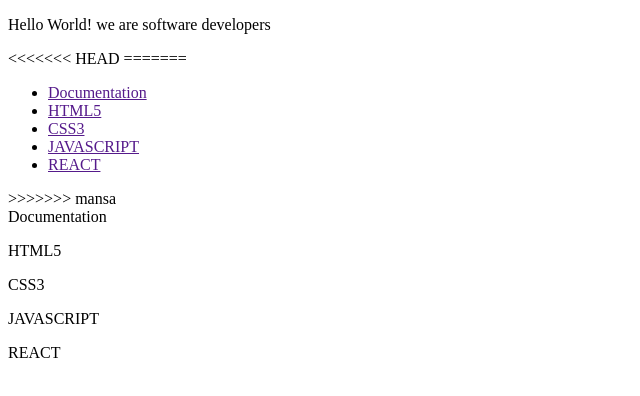
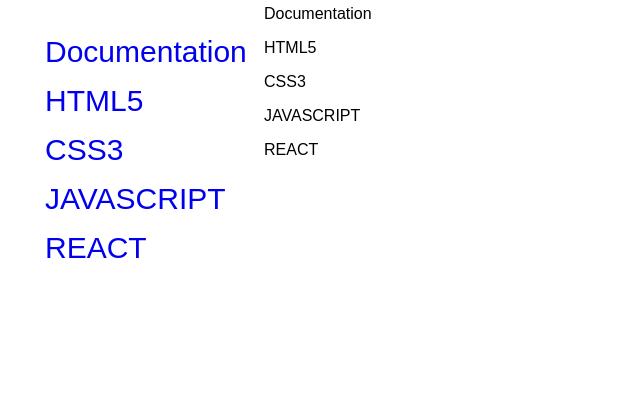
Before and after one commit to mansa-susa/microverse_olivier_faruq, a plain HTML site: page fcc-test-suite-template-master/index.html in a window 1280 px wide. Shown: the whole page, without its empty margins (0-640 px from the left). Drawn offline with Linux system fonts and the light colour scheme.

Commit message:
stylesheet

```diff
--- a/fcc-test-suite-template-master/css/style.css
+++ b/fcc-test-suite-template-master/css/style.css
@@ -0,0 +1,32 @@
+body {
+  display: flex;
+  margin: 5px;
+  font-family: Arial, Helvetica, sans-serif;
+}
+
+#navBar {
+  width: 20%;
+  color: rgb(102, 102, 230);
+  font-size: 30px;
+}
+ul li {
+  text-decoration: none;
+  display: block;
+  margin-top: 15px;
+}
+ul li a {
+  text-decoration: none;
+}
+#main-doc {
+  display: flex;
+  flex-direction: column;
+  width: 60%;
+  margin-left: 5px;
+}
+
+@media (max-width: 320px) {
+  .main-section {
+    margin-left: 10px;
+    font-size: 24px;
+  }
+}
--- a/fcc-test-suite-template-master/index.html
+++ b/fcc-test-suite-template-master/index.html
@@ -22,21 +22,18 @@
 
     -->
     <script src="js/index.js"></script>
-    <p>Hello World! we are software developers</p>
+    <!-- <p class="hello">Hello World! we are software developers</p> -->
+    <nav id="navBar">
+      <header></header>
+      <ul>
+        <li><a href="#Documentation" class="nav-link">Documentation</a></li>
+        <li><a href="#HTML5" class="nav-link">HTML5</a></li>
+        <li><a href="#CSS3" class="nav-link">CSS3</a></li>
+        <li><a href="#JAVASCRIPT" class="nav-link">JAVASCRIPT</a></li>
+        <li><a href="#REACT" class="nav-link">REACT</a></li>
+      </ul>
+    </nav>
     <main id="main-doc">
-<<<<<<< HEAD
-=======
-      <nav>
-      <header>      </header>
-        <ul>
-          <li><a href="" class="nav-link">Documentation</a></li>
-          <li><a href="" class="nav-link">HTML5</a></li>
-          <li><a href="" class="nav-link">CSS3</a></li>
-          <li><a href="" class="nav-link">JAVASCRIPT</a></li>
-          <li><a href="" class="nav-link">REACT</a></li>
-        </ul>
-      </nav>
->>>>>>> mansa
       <section class="main-section" id="Documentation">
         <header>Documentation</header>
         <p></p>
```
